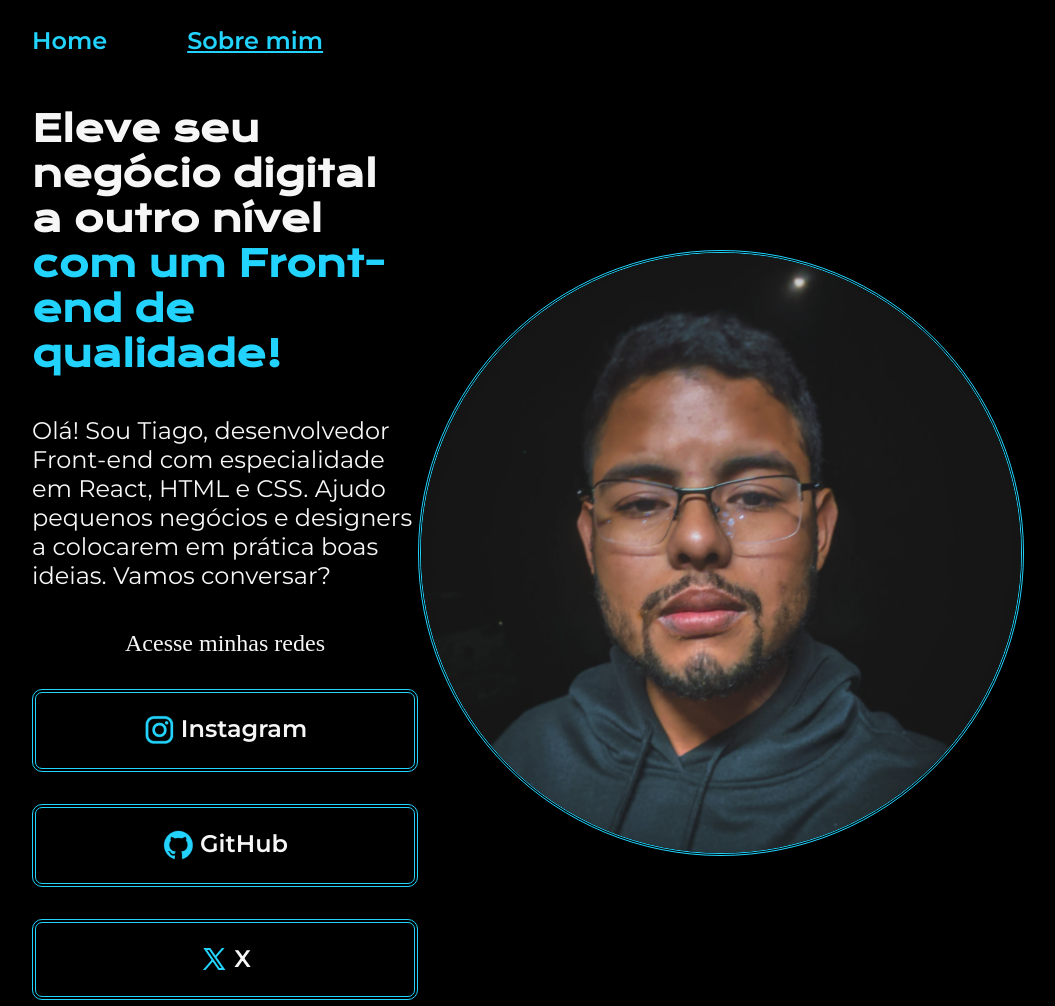
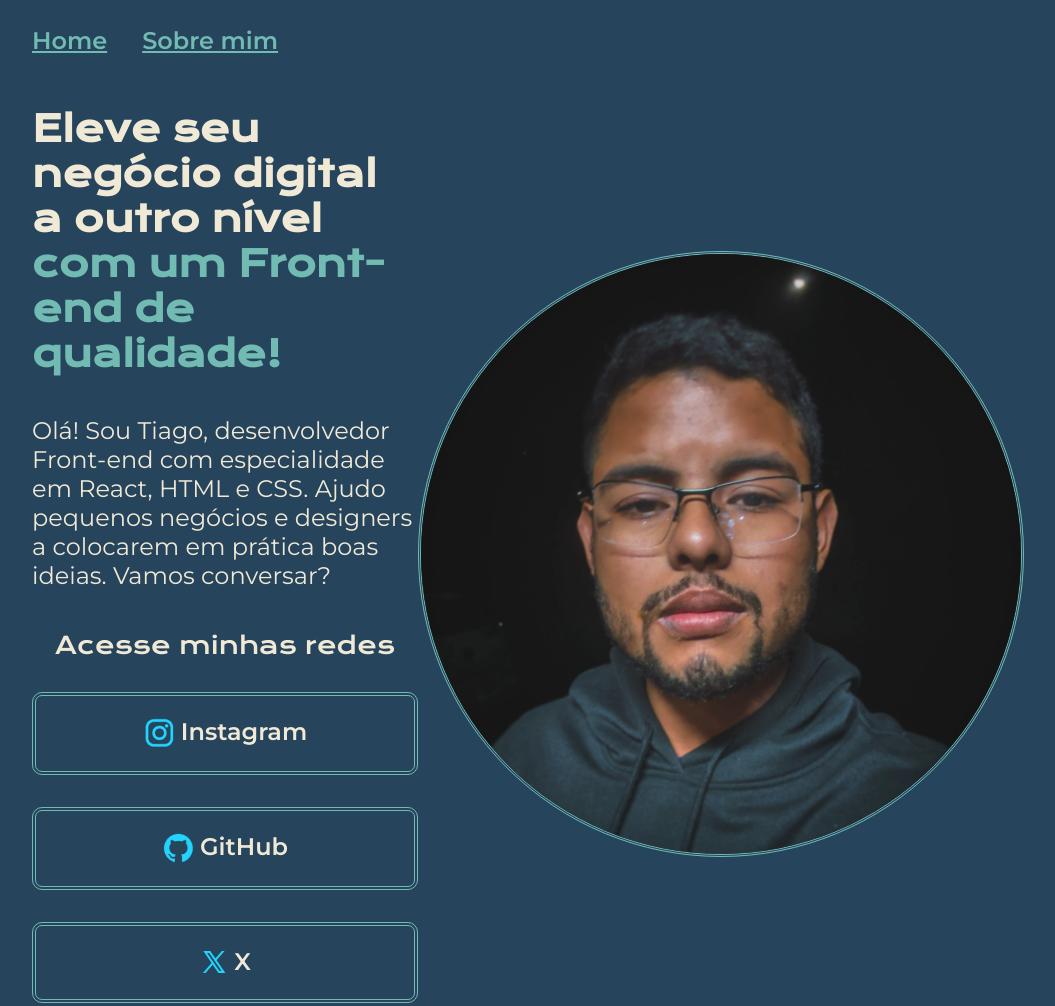
Before and after one commit to TiagoTRB-alt/portifolio, a plain HTML site: page index.html in a window 1280 px wide. Shown: the top 1006 px of the page, without its empty margins (160-1215 px from the left). Drawn offline with nearby package versions, Linux system fonts and the light colour scheme.

Commit message:
resultado final

```diff
--- a/index.html
+++ b/index.html
@@ -12,7 +12,7 @@
 <body>
     <header class="cabecalho">
         <nav class="cabecalho_menu">
-            <a class="cabecalho__1">Home</a>
+            <a class="cabecalho__1" href="index.html">Home</a>
             <a class="cabecalho__1" href="about.html">Sobre mim</a>
         </nav>
     </header>
--- a/style/style.css
+++ b/style/style.css
@@ -1,4 +1,14 @@
 @import url('https://fonts.googleapis.com/css2?family=Krona+One&family=Montserrat:wght@400;600&display=swap');
+
+:root{
+    --cor-primaria: #27445D;
+    --cor-secundaria: #EFE9D5;
+    --cor-terciaria: #71BBB2;
+    --cor-quarta: #497D74;
+
+    --fonte-primaria: 'Krona One', sans-serif;
+    --fonte-secundaria: 'Montserrat', sans-serif;
+}
 
 *{
     margin: 0;
@@ -8,8 +18,8 @@
 body{
     /* height: 100vh; */
     box-sizing: border-box;
-    background-color: #000000;
-    color: #F6F6F6;
+    background-color: var(--cor-primaria);
+    color: var(--cor-secundaria)
 }
 
 .cabecalho{
@@ -19,19 +29,18 @@ body{
 
 .cabecalho_menu{
     display: flex;
-    gap: 80px;
+    gap: 35px;
 }
 
 .cabecalho__1{
-    font-family: 'Montserrat', sans-serif;
+    font-family: var(--fonte-secundaria);
     font-size: 24px;
     font-weight: 600;
-    color: #22D4FD;
-
+    color: var(--cor-terciaria);
 }
 
 .titulo-destaque{
-    color: #22D4FD;
+    color: var(--cor-terciaria);
 }
 
 .apresentacao{
@@ -49,12 +58,12 @@ body{
 
 .apresentacao__conteudo__titulo{
     font-size: 36px;
-    font-family: 'Krona One', sans-serif;
+    font-family: var(--fonte-primaria);
 }
 
 .apresentacao__conteudo__texto{
     font-size: 24px;
-    font-family: 'Montserrat', sans-serif;
+    font-family: var(--fonte-secundaria);
 }
 
 .apresentacao__links{
@@ -66,8 +75,8 @@ body{
 }
 
 .apresentacao__links__subtitulo{
-   font-family: 'Krone One', 'sans-serif';
-   font-weight: 400;
+   font-family: var(--fonte-primaria);
+   font-weight: 300;
    font-size: 24px;
 }
 
@@ -76,7 +85,7 @@ body{
     display: flex;
     justify-content: center;
     gap: 5px;
-    border: 4px double #22D4FD;
+    border: 4px double var(--cor-terciaria);
     width: 378px;
     text-align: center;
     border-radius: 10px;
@@ -84,22 +93,22 @@ body{
     font-weight: 600;
     padding: 21.5px 0;
     text-decoration: none;
-    color: #f6f6f6;
+    color: var(--cor-secundaria);
     font-family: 'Montserrat', sans-serif;
 }
 
 .apresentacao__links__link:hover/*animaçaão do botão*/{
-background-color: #0b98b7;
+background-color: var(--cor-quarta);
 }
 
 .foto__tiago{
     width: 600px; /* Esta propriedade define a largura do elemento*/
     border-radius: 1000px; /*Esta propriedade define a borda do elemento*/
-    border: 3px double #22D4FD;
+    border: 3px double var(--cor-terciaria);
 }
 
 .footer/*Rodapé do da página*/{
-    background-color: #0b98b7;
+    background-color: var(--cor-terciaria);
     color: #000000;
     font-family: 'Montserrat', sans-serif;
     padding: 20px;
```
Also changed, not shown: about.html (+18 -1 lines).
